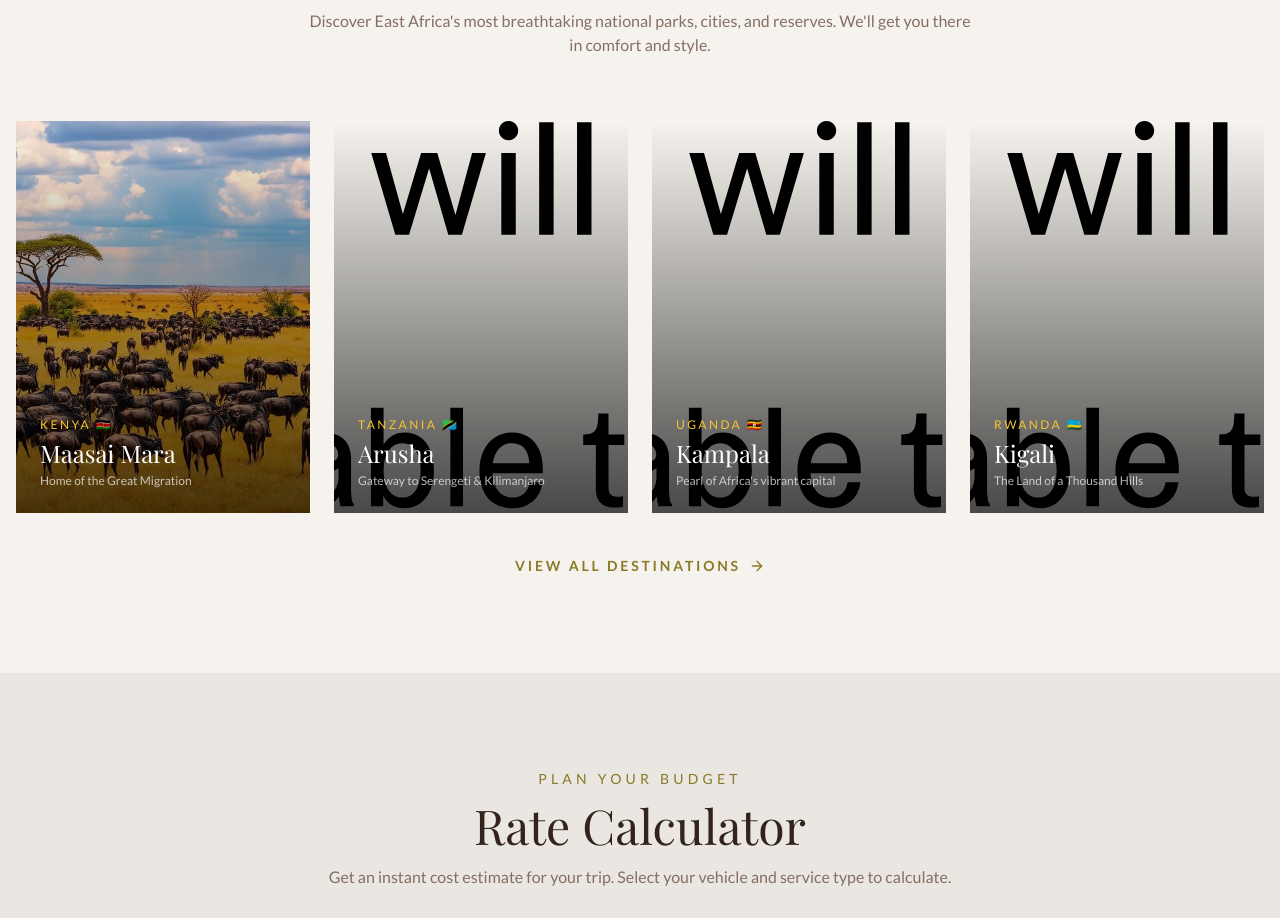
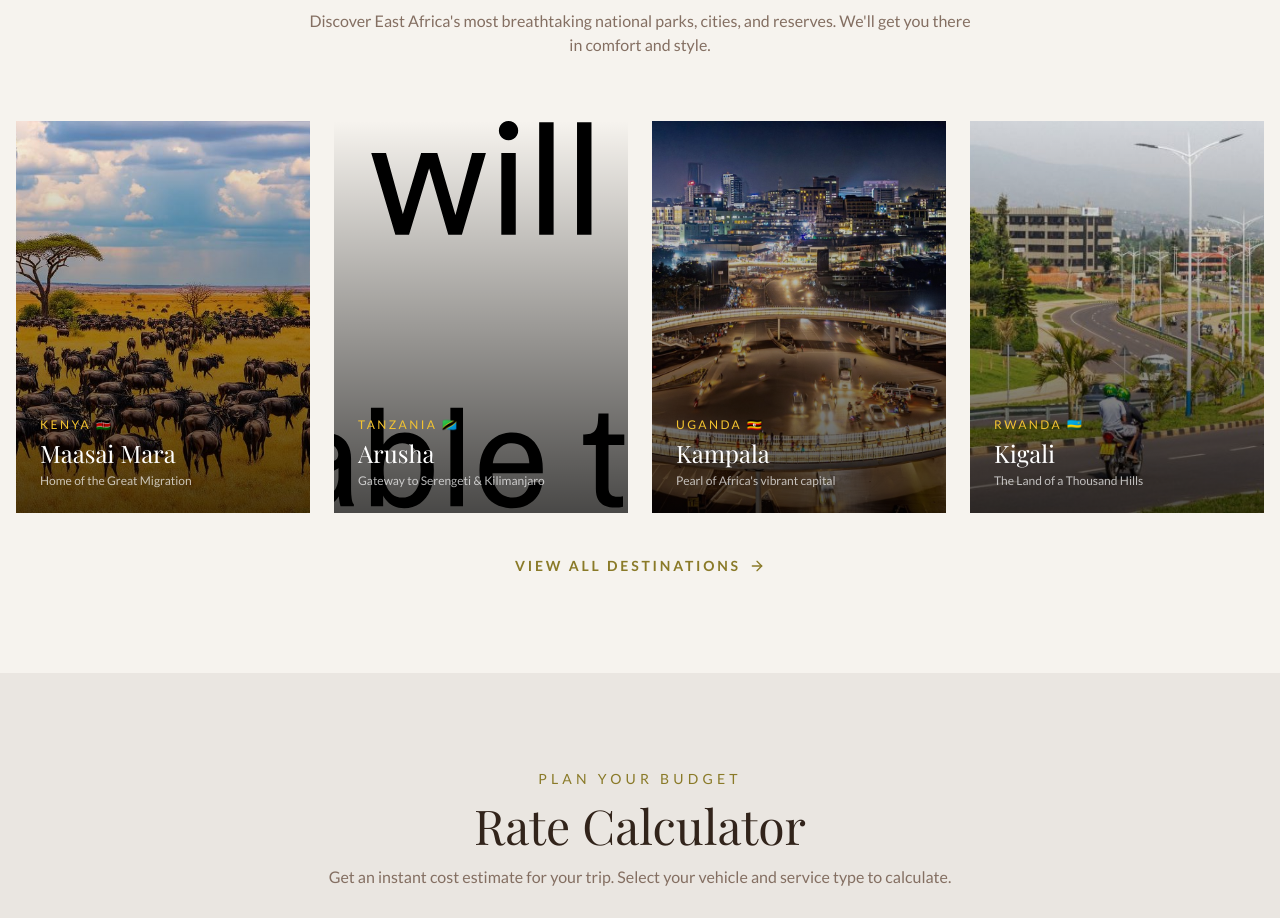
Before and after one commit to espironova/trace-trace-adventures, a React (Vite) app: page / in a window 1280 px wide. Shown: the part 2563-3481 px from the top of the page. Built offline with nearby package versions, Linux system fonts and the light colour scheme; the HTML template or start-up script is replaced by a standard one; a web font is replaced by a local one.

Commit message:
Added destination image assets
Co-authored-by: espironova <229920345+espironova@users.noreply.github.com>

```diff
--- a/src/pages/Index.tsx
+++ b/src/pages/Index.tsx
@@ -68,8 +68,8 @@ const services = [
 const destinations = [
   { name: "Maasai Mara", country: "Kenya 🇰🇪", image: maasaiImg, desc: "Home of the Great Migration", alt: "Wildebeest migration in Maasai Mara golden grasslands Kenya" },
   { name: "Arusha", country: "Tanzania 🇹🇿", image: "/placeholder.svg", desc: "Gateway to Serengeti & Kilimanjaro", alt: "Arusha Tanzania gateway to safari" },
-  { name: "Kampala", country: "Uganda 🇺🇬", image: "/placeholder.svg", desc: "Pearl of Africa's vibrant capital", alt: "Kampala Uganda city view" },
-  { name: "Kigali", country: "Rwanda 🇷🇼", image: "/placeholder.svg", desc: "The Land of a Thousand Hills", alt: "Kigali Rwanda green hills cityscape" },
+  { name: "Kampala", country: "Uganda 🇺🇬", image: kampalaImg, desc: "Pearl of Africa's vibrant capital", alt: "Kampala Uganda city view" },
+  { name: "Kigali", country: "Rwanda 🇷🇼", image: kigaliImg, desc: "The Land of a Thousand Hills", alt: "Kigali Rwanda green hills cityscape" },
 ];
 
 const testimonials = [
```
Also changed, not shown: src/pages/Destinations.tsx (+10 -0 lines).
